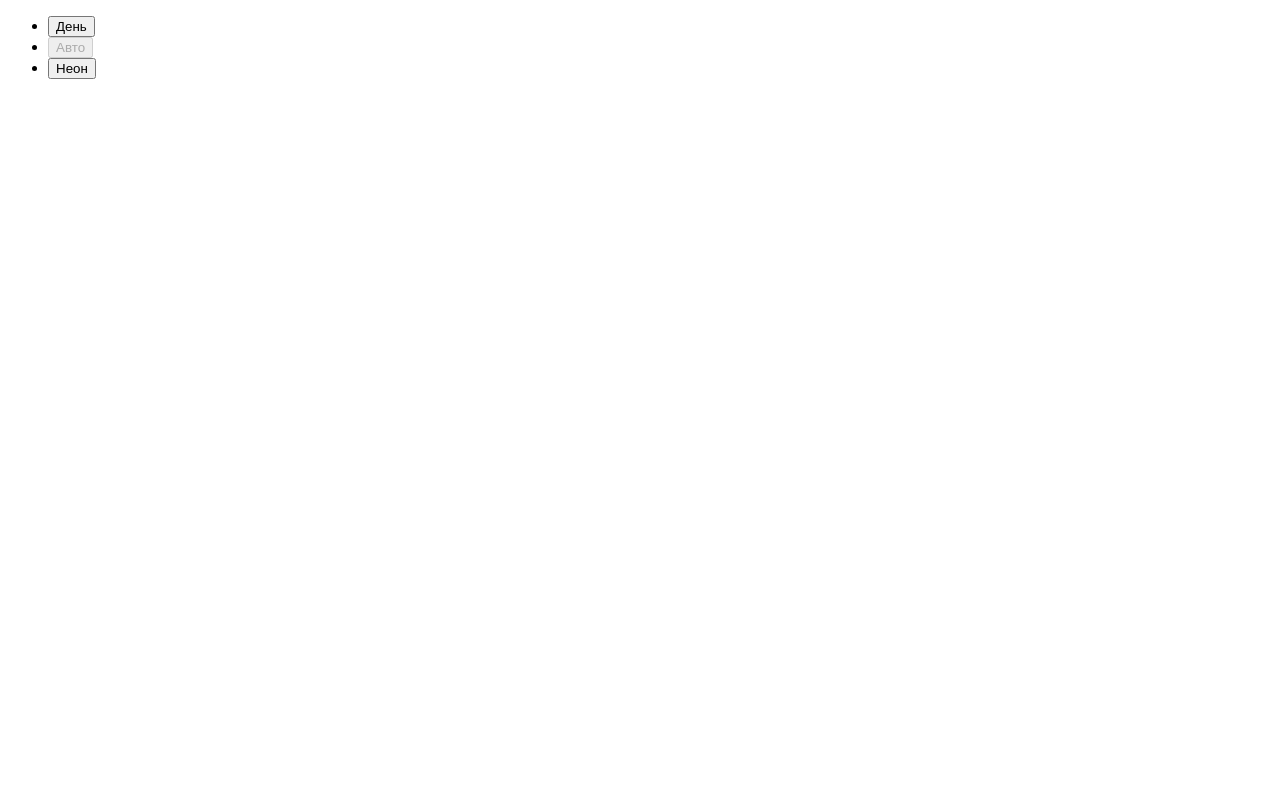
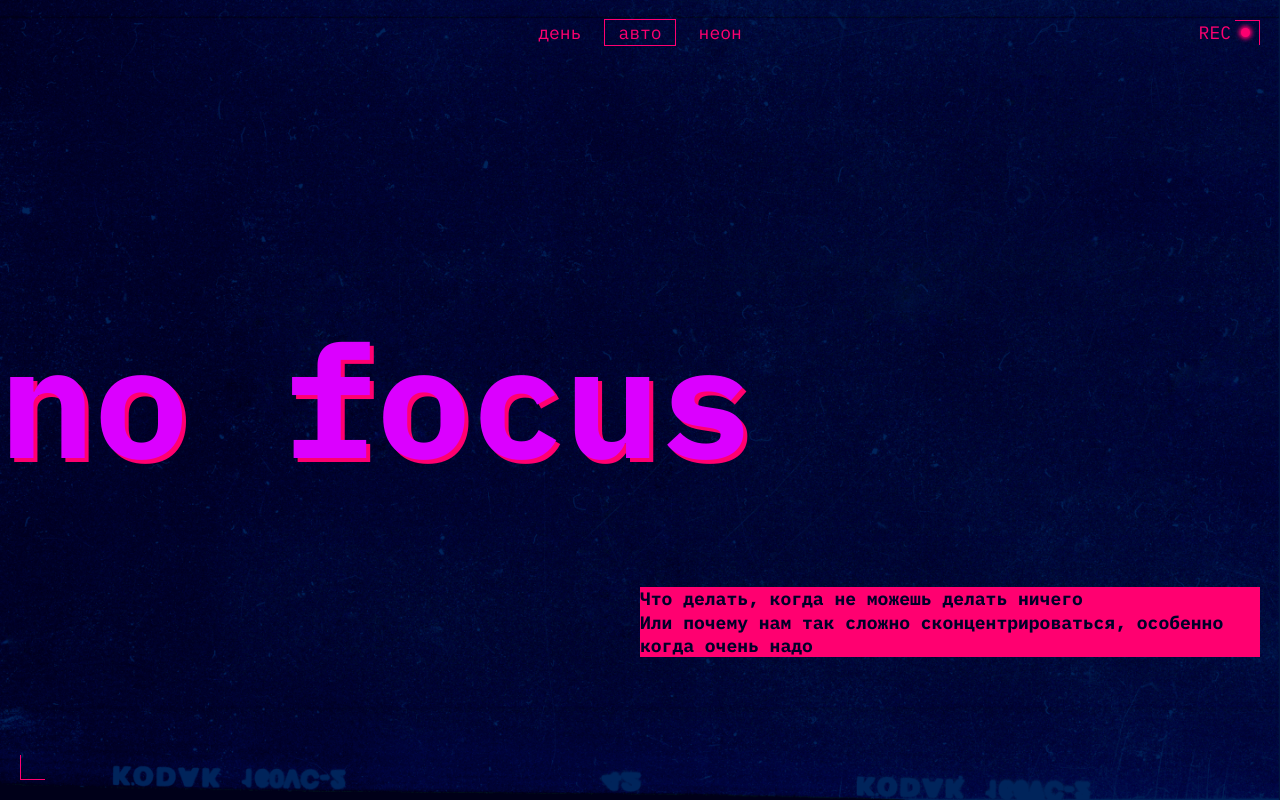
Before and after one commit to iv-yulia/slozhno-sosredotochitsya-fd, a website: page index.html in a window 1280 px wide. Drawn offline with Linux system fonts and the light colour scheme.

Commit message:
feat: added and styled header section

```diff
--- a/index.html
+++ b/index.html
@@ -1,14 +1,25 @@
-<!DOCTYPE html>
+<!doctype html>
 <html lang="ru">
   <head>
     <meta charset="UTF-8" />
     <meta http-equiv="X-UA-Compatible" content="IE=edge" />
     <meta name="viewport" content="width=device-width, initial-scale=1.0" />
+    <meta name="color-scheme" content="dark light" />
+    <link rel="icon" href="./images/favicon.ico" sizes="any" />
+    <link rel="icon" href="./images/favicon.svg" type="image/svg+xml" />
+    <link rel="apple-touch-icon" href="./images/mobile-icon.png" />
     <title>Сложно сосредоточиться</title>
+    <link rel="stylesheet" href="./fonts/fonts.css" />
+    <link rel="stylesheet" href="./styles/globals.css" />
+    <link rel="stylesheet" href="./styles/variables.css" />
+    <link rel="stylesheet" href="./styles/style.css" />
+    <link rel="stylesheet" href="./styles/dark.css" />
+    <link rel="stylesheet" href="./styles/light.css" />
     <script src="./scripts/script.js"></script>
   </head>
   <body class="page">
     <header class="header decorated-zone">
+      <div class="header__decoration" aria-hidden="true">rec</div>
       <nav class="header__theme-menu">
         <ul class="header__theme-menu-list">
           <li class="header__theme-menu-item">
@@ -35,6 +46,11 @@
           </li>
         </ul>
       </nav>
+      <h1 class="header__title main-title">no focus</h1>
+      <p class="header__description title-decor">
+        Что делать, когда не можешь делать ничего <br />
+        Или почему нам так сложно сконцентрироваться, особенно когда очень надо
+      </p>
     </header>
   </body>
 </html>
--- a/styles/style.css
+++ b/styles/style.css
@@ -1,5 +1,148 @@
 /* Основные стили проекта. Это стили для темы, которую вы верстаете первой. */
 
 .page {
-  /* сохраните в разметке и стилях класс page у тега body. Он удобен, чтобы составлять селекторы для разных цветовых тем. */
+  display: flex;
+  flex-direction: column;
+  /*gap: var(--page-gap);*/
+  padding-inline: var(--page-inline-padding);
+  color: var(--main-text-color);
+  font-family: var(--main-font-family, Helvetica, Arial), sans-serif;
+  font-size: var(--main-text-font-size, 18px);
+  line-height: var(--main-font-height, 1.3);
+  background-color: var(--bg-color);
+  background-image: var(--bg-image);
+  background-position: center;
+  background-size: cover;
+  background-attachment: fixed;
 }
+
+.header {
+  position: relative;
+  display: grid;
+  grid-template-rows: 1fr min-content 1fr;
+  padding-block: 10px;
+  block-size: 100dvh;
+}
+
+.decorated-zone::after,
+.decorated-zone::before {
+  content: "";
+  position: absolute;
+  inline-size: 25px;
+  block-size: 25px;
+}
+
+.decorated-zone::before {
+  inset: 10px 0 auto auto;
+  border-inline-end: 1px solid var(--accent-color);
+  border-block-start: 1px solid var(--accent-color);
+}
+
+.decorated-zone::after {
+  inset: auto auto 10px 0;
+  border-inline-start: 1px solid var(--accent-color);
+  border-block-end: 1px solid var(--accent-color);
+}
+
+.header__decoration {
+  position: absolute;
+  inset: 10px 10px auto auto;
+  display: flex;
+  align-items: center;
+  gap: 10px;
+  color: var(--accent-color);
+  line-height: 25px;
+  text-transform: uppercase;
+}
+
+.header__decoration::after {
+  content: "";
+  border-radius: 50%;
+  box-shadow: 0 0 4px 2px currentColor;
+  background-color: currentColor;
+  inline-size: 9px;
+  block-size: 9px;
+}
+
+.main-title { /* Общие стили для заголовка в шапке и подвале */
+  color: var(--title-color);
+  font-size: var(--main-title-font-size);
+  line-height: 0.825;
+  text-shadow: var(--text-shadow-position) var(--accent-color);
+}
+
+.header__title {
+  /* Переопределение переменной тени для заголовка в шапке */
+  --text-shadow-position: 4px 4px 0;
+}
+
+.title-decor {
+  background-color: var(--bg-text-color);
+}
+
+.header__description {
+  justify-self: end;
+  align-self: center;
+  color: var(--subtitle-text-color);
+  font-weight: var(--bold-font-weight);
+  min-inline-size: 355px;
+  max-inline-size: 50%;
+}
+
+.header__theme-menu {
+  justify-self: end;
+  align-self: center;
+}
+
+.header__theme-menu-list {
+  display: flex;
+  flex-direction: column;
+  gap: 11px;
+}
+
+.header__theme-menu-button {
+  border: none;
+  padding-inline: 13px;
+  color: var(--accent-color);
+  text-transform: lowercase;
+  background: transparent;
+}
+
+.header__theme-menu-button_active {
+  outline: 1px solid currentColor;
+}
+
+@media (width >=768px) {
+
+  .header {
+    padding-block: 20px;
+  }
+
+  .header__title {
+    margin-inline-start: -20px;
+  }
+
+  .decorated-zone::before {
+    inset: 20px 0 auto auto;
+  }
+
+  .decorated-zone::after {
+    inset: auto auto 20px 0;
+  }
+
+  .header__decoration {
+    inset: 20px 10px auto auto;
+  }
+}
+
+@media (width >=1024px) {
+
+  .header__theme-menu {
+    justify-self: center;
+    align-self: start;
+  }
+
+  .header__theme-menu-list {
+    flex-direction: row;
+  }
+}
--- a/styles/variables.css
+++ b/styles/variables.css
@@ -2,3 +2,33 @@
   Переменные для вашего проекта
   и их переопределение под различные устройства
 */
+
+:root {
+  --main-font-family: 'IBM Plex mono';
+  --main-text-font-size: 18px;
+  --main-title-font-size: clamp(7.25rem, 7.0115rem + 1.0178vw, 7.5rem);
+  --main-font-height: 1.3;
+  --bold-font-weight: 700;
+  --bg-image: url(../images/cover-image-dark.png);
+  --bg-color: #000028;
+  --bg-text-color: #FF0070;
+  --main-text-color: #F1B2CE;
+  --title-color: #DB00FF;
+  --section-title-color: #FF0070;
+  --subtitle-text-color: #000028;
+  --accent-color: #FF0070;
+  --text-shadow-position: 2px 2px 0;
+  --page-inline-padding: 10px;
+  --page-gap: 40px;
+  --section-gap: 50px;
+}
+
+@media (width >= 768px) {
+
+  :root {
+    --main-title-font-size: clamp(7.5rem, 0.5625rem + 14.4531vw, 9.8125rem);
+    --page-inline-padding: 20px;
+    --page-gap: 60px;
+    --section-gap: 80px;
+  }
+}
```
Also changed, not shown: package.json (added, +21 -0 lines), stylelint.config.js (added, +29 -0 lines), 3 other files.
